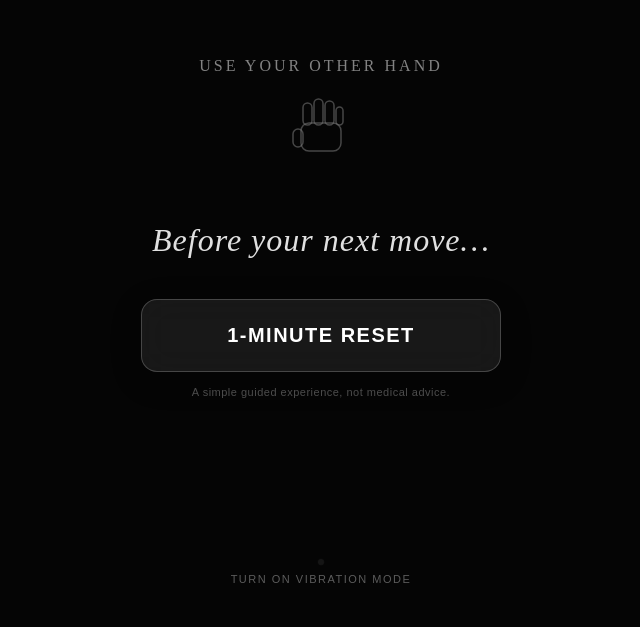
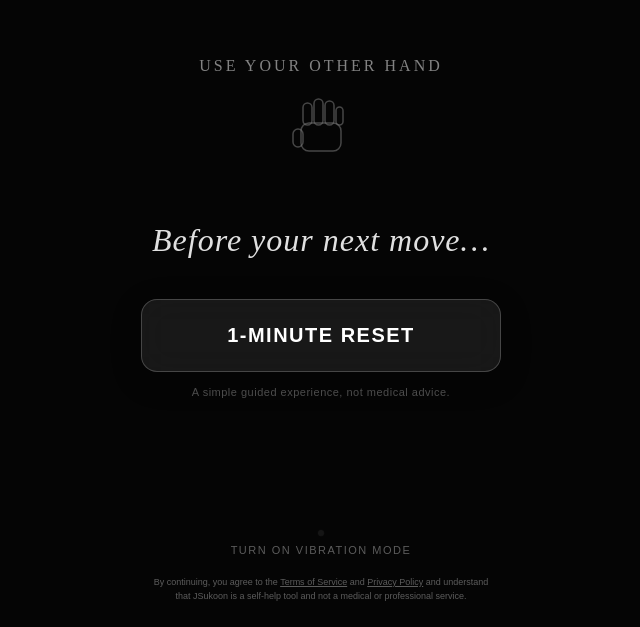
Before and after one commit to anadib1010/sukoonV3, a React (Vite) app: page / in a window 1280 px wide. Shown: the part 173-800 px from the top of the page, without its empty margins (319-959 px from the left). Built offline with nearby package versions, Linux system fonts and the light colour scheme; no server answers.

Commit message:
update home settings and onboarding for terms and condition line

```diff
--- a/src/features/home/Home.jsx
+++ b/src/features/home/Home.jsx
@@ -101,9 +101,8 @@ export function Home({ setTab, T, lang }) {
       fontSize: "14px",
       fontWeight: 600,
       letterSpacing: "1.5px",
-      transition: "all 0.3s cubic-bezier(0.2, 0.8, 0.2, 1)", // Updated transition for smooth rise
+      transition: "all 0.3s cubic-bezier(0.2, 0.8, 0.2, 1)",
       transform: "translateY(0px)",
-      // ADDED: Small shadow for a less flat look using the Rule of T
       boxShadow: `0 8px 16px rgba(0, 0, 0, 0.3), 0 0 10px ${T.accent}20`,
     },
     footerWrap: {
@@ -199,13 +198,11 @@ export function Home({ setTab, T, lang }) {
             onMouseEnter={(e) => {
               e.currentTarget.style.backgroundColor = `${T.accent}20`;
               e.currentTarget.style.transform = "translateY(-2px)";
-              // ADDED: Increased shadow on hover for a floating 3D effect
               e.currentTarget.style.boxShadow = `0 12px 24px rgba(0, 0, 0, 0.4), 0 0 18px ${T.accent}40`;
             }}
             onMouseLeave={(e) => {
               e.currentTarget.style.backgroundColor = "transparent";
               e.currentTarget.style.transform = "translateY(0px)";
-              // ADDED: Reset back to standard small shadow
               e.currentTarget.style.boxShadow = `0 8px 16px rgba(0, 0, 0, 0.3), 0 0 10px ${T.accent}20`;
             }}
             {...pressable}
@@ -217,6 +214,9 @@ export function Home({ setTab, T, lang }) {
 
         <div style={s.footerWrap}>
           <div style={s.footerLinks}>
+            <button onClick={() => setTab('terms')} style={s.footerLink}>
+              {hi ? "सेवा की शर्तें" : "Terms"}
+            </button>
             <button onClick={() => setTab('privacy')} style={s.footerLink}>
               {hi ? "गोपनीयता" : "Privacy"}
             </button>
--- a/src/features/onboarding/Onboarding.jsx
+++ b/src/features/onboarding/Onboarding.jsx
@@ -161,12 +161,15 @@ export function Onboarding({ onComplete, setThemeKey, setLang, T }) {
       letterSpacing: "0.5px",
       margin: 0, textAlign: "center",
     },
-    // Bottom — vibration nudge
+    // Bottom — vibration nudge + legal
     bottomSection: {
       position: "absolute",
-      bottom: 40,
+      bottom: 24, // Slightly raised to fit the new text
       display: "flex", flexDirection: "column",
       alignItems: "center", gap: 6,
+      width: "100%",
+      padding: "0 24px",
+      boxSizing: "border-box",
     },
     vibrationDot: {
       width: 6, height: 6, borderRadius: "50%",
@@ -180,6 +183,16 @@ export function Onboarding({ onComplete, setThemeKey, setLang, T }) {
       color: "rgba(255,255,255,0.35)",
       margin: 0,
     },
+    // 🌟 New Legal Disclaimer Style
+    legalText: {
+      fontFamily: "'DM Sans', sans-serif",
+      fontSize: "9px",
+      color: "rgba(255,255,255,0.35)",
+      textAlign: "center",
+      maxWidth: "340px",
+      lineHeight: 1.5,
+      margin: "12px 0 0 0",
+    }
   };
 
   return (
@@ -217,10 +230,29 @@ export function Onboarding({ onComplete, setThemeKey, setLang, T }) {
         <p style={st.disclaimer}>A simple guided experience, not medical advice.</p>
       </div>
 
-      {/* BOTTOM — vibration nudge */}
+      {/* BOTTOM — vibration nudge & Legal Text */}
       <div style={st.bottomSection}>
         <div style={st.vibrationDot} />
         <p style={st.vibrationText}>Turn on vibration mode</p>
+
+        {/* 🌟 New Legal Disclaimer */}
+        <p style={st.legalText}>
+          By continuing, you agree to the{" "}
+          <span
+            onClick={(e) => { e.stopPropagation(); window.open('/terms', '_blank'); }}
+            style={{ textDecoration: "underline", cursor: "pointer" }}
+          >
+            Terms of Service
+          </span>{" "}
+          and{" "}
+          <span
+            onClick={(e) => { e.stopPropagation(); window.open('/privacy', '_blank'); }}
+            style={{ textDecoration: "underline", cursor: "pointer" }}
+          >
+            Privacy Policy
+          </span>{" "}
+          and understand that JSukoon is a self-help tool and not a medical or professional service.
+        </p>
       </div>
 
     </div>
--- a/src/features/settings/Settings.jsx
+++ b/src/features/settings/Settings.jsx
@@ -333,7 +333,7 @@ export function Settings({
                 : (hi ? "सारा डेटा मिटाएं" : "Clear All App Data")}
             </button>
 
-            {/* Delete Account (Now safely inside the data section) */}
+            {/* Delete Account */}
             <button
               onClick={handleDeleteAccount}
               disabled={deleting}
@@ -357,6 +357,9 @@ export function Settings({
             <button onClick={() => setTab("privacy")} style={s.footerLink}>
               {hi ? "गोपनीयता नीति" : "Privacy Policy"}
             </button>
+            <button onClick={() => setTab("terms")} style={s.footerLink}>
+              {hi ? "सेवा की शर्तें" : "Terms of Service"}
+            </button>
             <button onClick={() => setTab("legal")} style={s.footerLinkSmall}>
               {hi ? "कानूनी अस्वीकरण और शर्तें" : "Long Detailed Legal Disclaimer"}
             </button>
```
